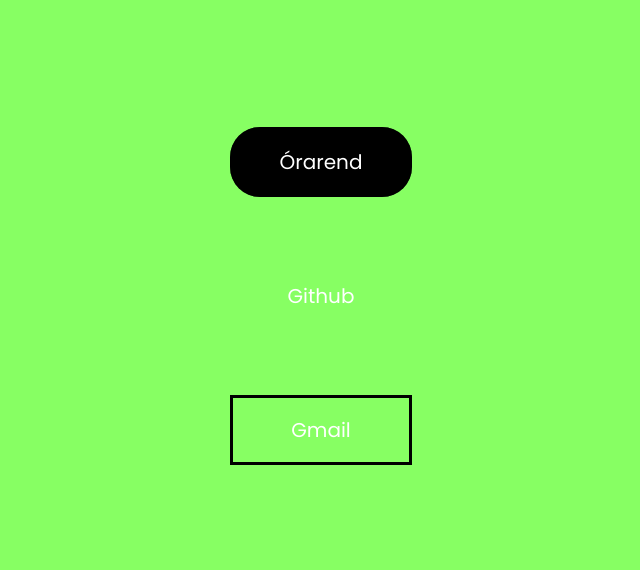
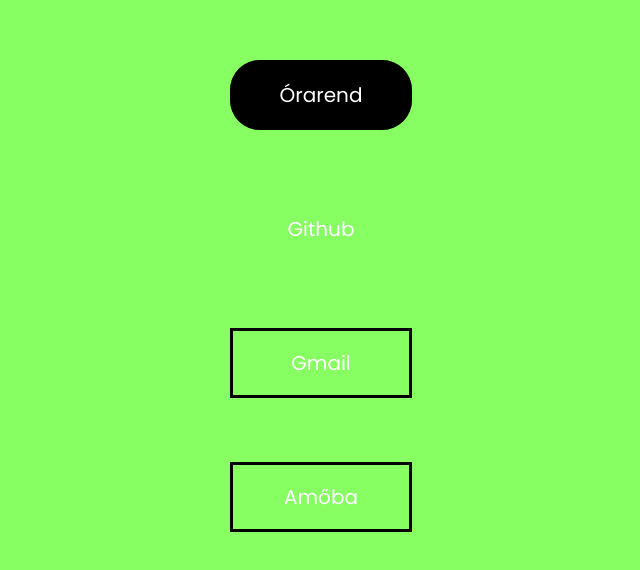
Before and after one commit to barathk111/barathk111.github.io, a plain HTML site: page index.html in a window 1280 px wide. Shown: the part 756-1326 px from the top of the page, without its empty margins (319-959 px from the left). Drawn offline with Linux system fonts and the light colour scheme.

Commit message:
Update index.html

```diff
--- a/index.html
+++ b/index.html
@@ -47,6 +47,7 @@
             <a href="orarend.design.html" class="btn btn-1">Órarend</a>
             <a href="https://github.com/barathk111" class="btn btn-2">Github</a>
             <a href="https://mail.google.com/mail/u/0/#inbox" class="btn btn-4">Gmail</a>
+            <a href="amoba.html" class="btn btn-4">Amőba</a>
     </div>
 </body>
 </html>
```
